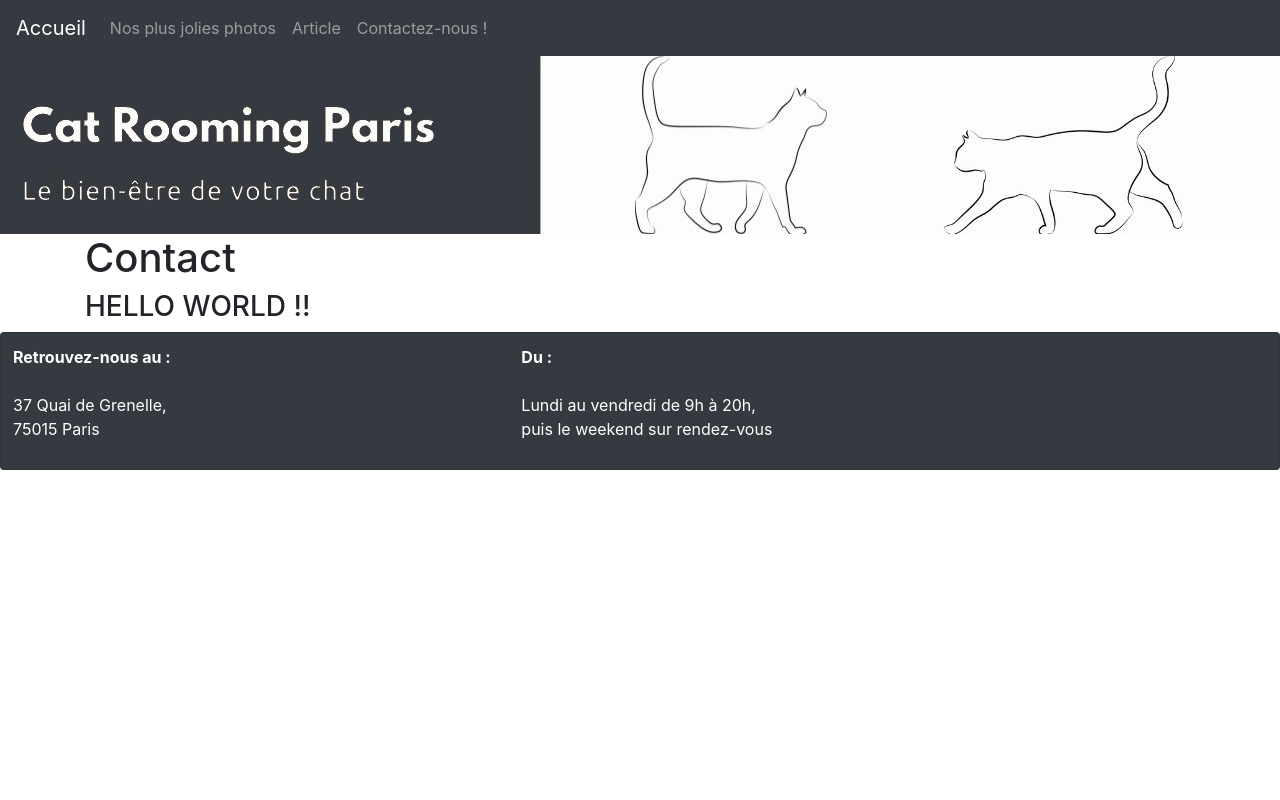
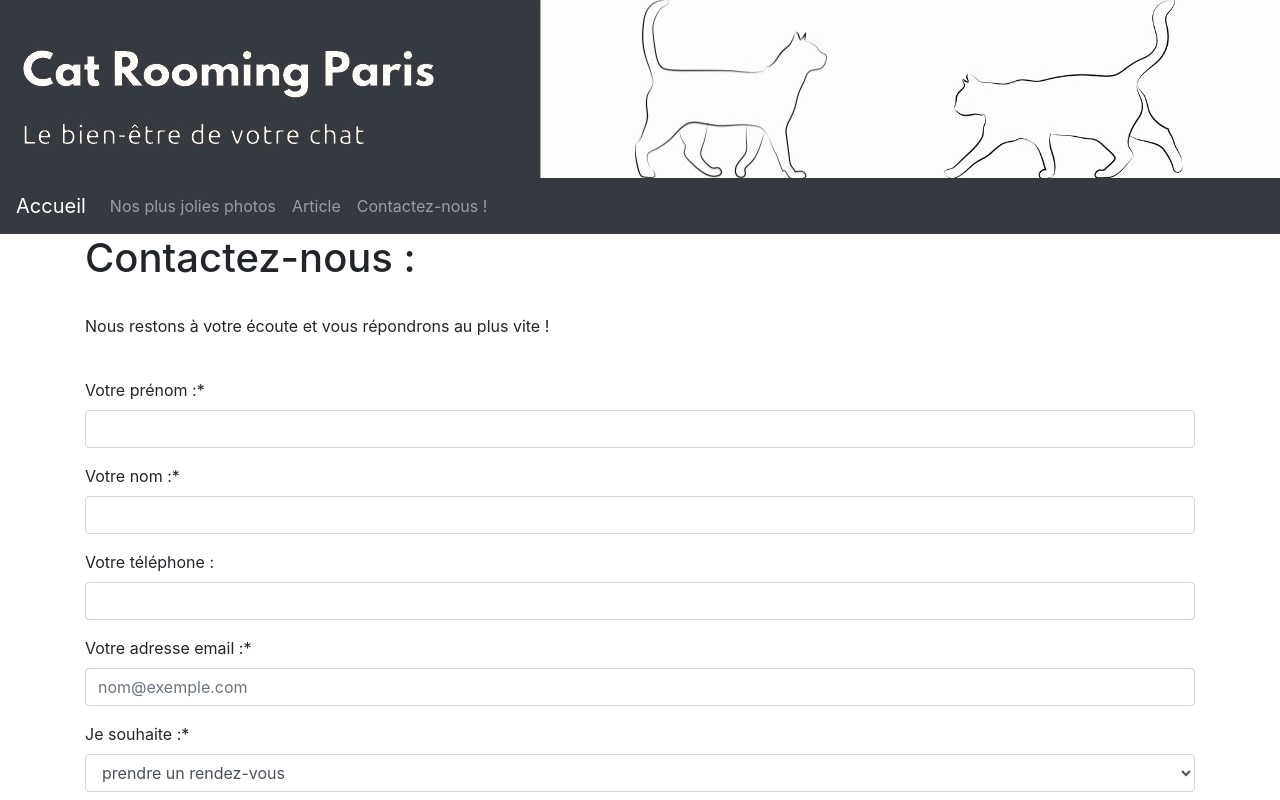
Before and after one commit to ThomasLrnt/petGroomingSPA, a React (Create React App) app in the folder frontend/catrooming/: page /adresse in a window 1280 px wide. Shown: the top 800 px of the page. Built offline with nearby package versions, Linux system fonts and the light colour scheme.

Commit message:
Création du formulaire de contact

```diff
--- a/frontend/catrooming/src/components/monHeader.js
+++ b/frontend/catrooming/src/components/monHeader.js
@@ -14,6 +14,7 @@ class MonHeader extends Component {
     render (){
         return (
             <div id="containerHeader">
+                <LogoHeader />
                 <div>
                     <Navbar collapseOnSelect expand="lg" bg="dark" variant="dark">
                         <Navbar.Brand href="/">Accueil</Navbar.Brand>
@@ -27,7 +28,6 @@ class MonHeader extends Component {
                         </Navbar.Collapse>
                     </Navbar>
                 </div>
-                <LogoHeader />
             </div>
         );
     }
--- a/frontend/catrooming/src/fonctions/logoHeader.js
+++ b/frontend/catrooming/src/fonctions/logoHeader.js
@@ -3,7 +3,7 @@ import img from '../ressources/catHeader.jpg';
 
 function LogoHeader() {
   // Retourne l'image dans les balises correspondantes
-  return <div id="imgLogo"><img src={img} alt="Logo"/></div>;
+  return <div id="imgLogo"><img src={img} centered alt="Logo"/></div>;
 }
 
 export default LogoHeader;
--- a/frontend/catrooming/src/index.css
+++ b/frontend/catrooming/src/index.css
@@ -17,7 +17,9 @@ code {
 }
 
 #imgLogo {
-  /* a determiner */
+  display:block;
+  margin-right: auto;
+  margin-left: auto;
 }
 
 .monContainer {
--- a/frontend/catrooming/src/pages/Adresse.js
+++ b/frontend/catrooming/src/pages/Adresse.js
@@ -1,11 +1,44 @@
 import React,{Component} from 'react';
+import {Form,Button} from 'react-bootstrap';
 
 class Adresse extends Component {
     render() {
         return (
             <div class="container">
-                <h1>Contact</h1>
-                <h3>HELLO WORLD !!</h3>
+                <h1>Contactez-nous :</h1><br></br>
+                <p>Nous restons à votre écoute et vous répondrons au plus vite !</p><br></br>
+                <Form>
+                    <Form.Group controlId="exampleForm.ControlInput0">
+                        <Form.Label>Votre prénom :*</Form.Label>
+                        <Form.Control required type="text" />
+                    </Form.Group>
+                    <Form.Group controlId="exampleForm.ControlInput0">
+                        <Form.Label>Votre nom :*</Form.Label>
+                        <Form.Control required type="text" />
+                    </Form.Group>
+                    <Form.Group controlId="exampleForm.ControlInput0">
+                        <Form.Label>Votre téléphone :</Form.Label>
+                        <Form.Control type="text" />
+                    </Form.Group>
+                    <Form.Group controlId="exampleForm.ControlInput1">
+                        <Form.Label>Votre adresse email :*</Form.Label>
+                        <Form.Control required type="email" placeholder="nom@exemple.com" />
+                    </Form.Group>
+                    <Form.Group controlId="exampleForm.ControlSelect">
+                        <Form.Label>Je souhaite :*</Form.Label>
+                        <Form.Control required as="select">
+                        <option>prendre un rendez-vous</option>
+                        <option>demander un renseignement</option>
+                        <option>effectuer un achat chez nous</option>
+                        <option>autre chose (préciser en tête du message)</option>
+                        </Form.Control>
+                    </Form.Group>
+                    <Form.Group controlId="exampleForm.ControlTextarea1">
+                        <Form.Label>Votre message :*</Form.Label>
+                        <Form.Control required as="textarea" rows="4" />
+                    </Form.Group>
+                    <Button variant="secondary" type="submit">Envoyer</Button>
+                </Form>
             </div>
         );
     }
```
